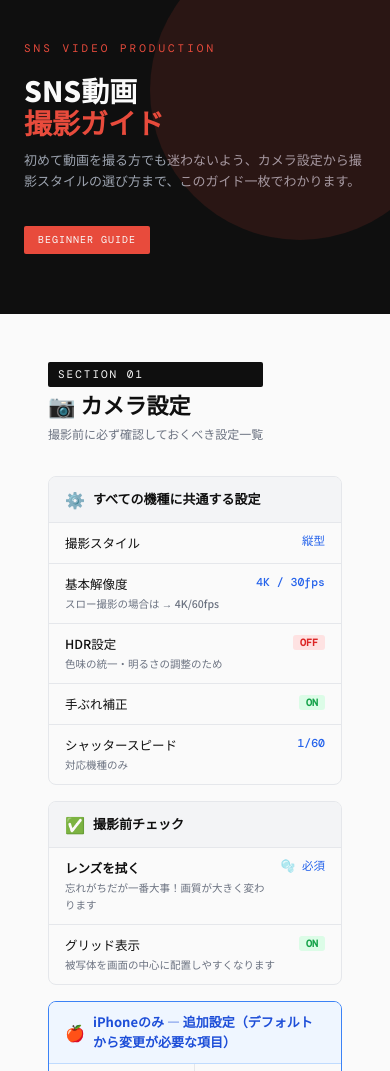
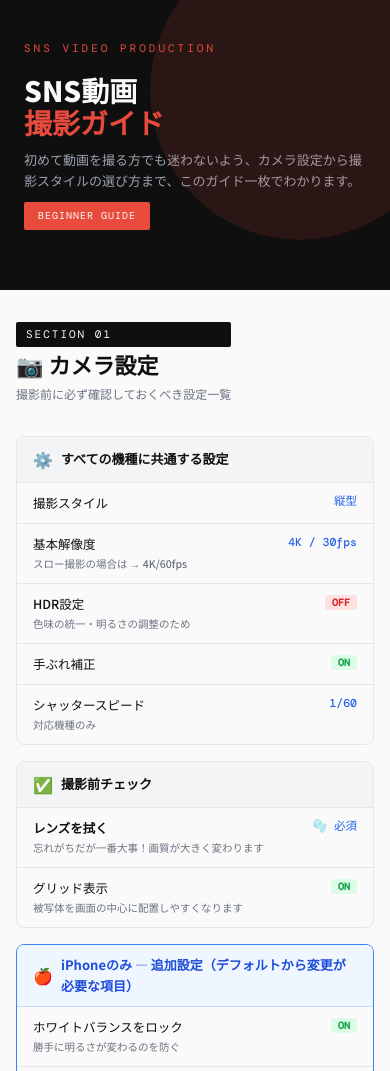
Before and after one commit to yuh1513/sns-guide, a plain HTML site: page index.html in a window 390 px wide. Shown: the top 1071 px of the page. Drawn offline with nearby package versions, Linux system fonts and the light colour scheme.

Commit message:
Update index.html

```diff
--- a/index.html
+++ b/index.html
@@ -462,47 +462,52 @@
     letter-spacing: 1px;
   }
   .footer-right { color: var(--accent); }
-/* ── MOBILE OPTIMIZATION (スマホ対応・完全版) ── */
+/* ── MOBILE OPTIMIZATION (スマホ表示の最終調整) ── */
   @media (max-width: 768px) {
-    /* カバー全体の調整 */
-    .cover {
-      padding: 40px 24px 60px !important; /* 下の余白を少し広げる */
-      display: flex;
-      flex-direction: column;
-      align-items: flex-start;
+    /* 全体の余白 */
+    .cover { padding: 40px 24px 60px !important; display: flex; flex-direction: column; align-items: flex-start; }
+    .section { padding: 32px 16px; }
+    .cover h1 { font-size: 28px; }
+    .cover-badge { position: static !important; margin-top: 10px; }
+
+    /* 【修正】iPhone設定の2列並びを1列に強制変更 */
+    .iphone-section .settings-card-body {
+      display: flex !important;
+      flex-direction: column !important;
     }
+    .iphone-section .setting-row {
+      border-right: none !important;
+      border-bottom: 1px solid var(--border) !important;
+      width: 100% !important;
+    }
+    .iphone-section .setting-row:last-child { border-bottom: none !important; }
 
-    .cover h1 { font-size: 28px; }
-    .cover p { margin-bottom: 24px; }
+    /* 【修正】共有方法（STEP）の矢印を非表示に */
+    .share-flow { flex-direction: column !important; gap: 12px !important; }
+    .share-arrow { display: none !important; } /* 右側の矢印を消す */
+    .share-step { width: 100% !important; }
 
-    /* 【修正ポイント：重なっているバッジの配置変更】 */
-    .cover-badge {
-      position: static !important; /* 右下固定を解除 */
-      margin-top: 10px;            /* 説明文との間に少し隙間を作る */
-      display: inline-block;
-      align-self: flex-start;      /* 左側に寄せる */
-    }
-
-    /* 以下、前回のフローチャート・カード修正コードを継続 */
+    /* セレクターフロー（3列並び）を1列に */
     .section [style*="display:grid; grid-template-columns:repeat(3,1fr)"] {
       grid-template-columns: 1fr !important;
       gap: 12px !important;
     }
 
+    /* TYPE 01〜07のカード調整 */
     .style-card {
       max-width: 100% !important;
       width: 100% !important;
       grid-column: 1 / -1 !important;
     }
-
     .style-row {
       flex-direction: column !important;
       gap: 4px !important;
+      padding: 10px 0 !important;
     }
+    .style-row-label { width: auto !important; align-self: flex-start; }
 
     .settings-grid { grid-template-columns: 1fr !important; }
   }
-
   /* ── 既存の印刷用設定（この上に貼り付けてください） ── */
   @media print {
     .cover { -webkit-print-color-adjust: exact; print-color-adjust: exact; }
```
